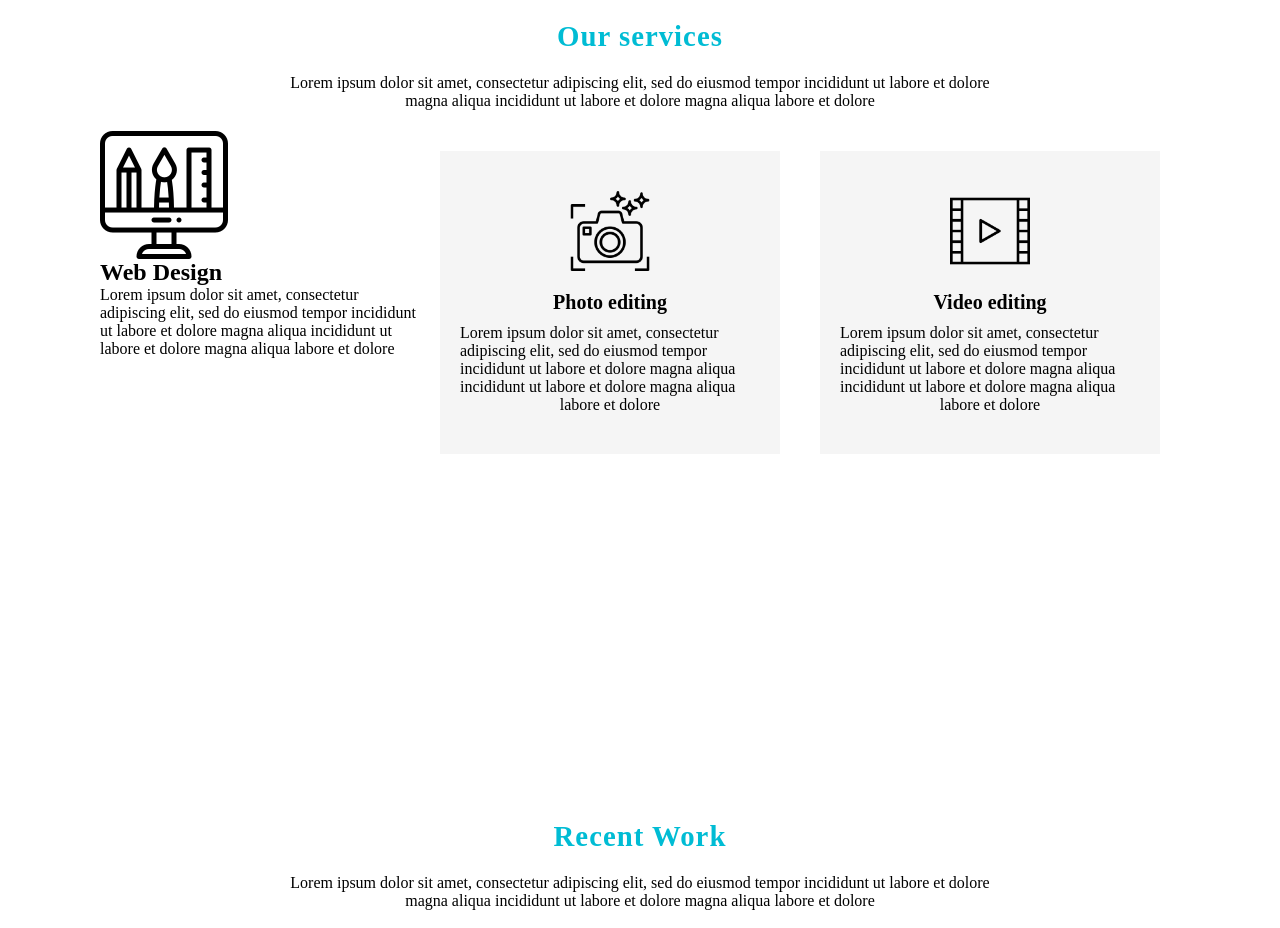
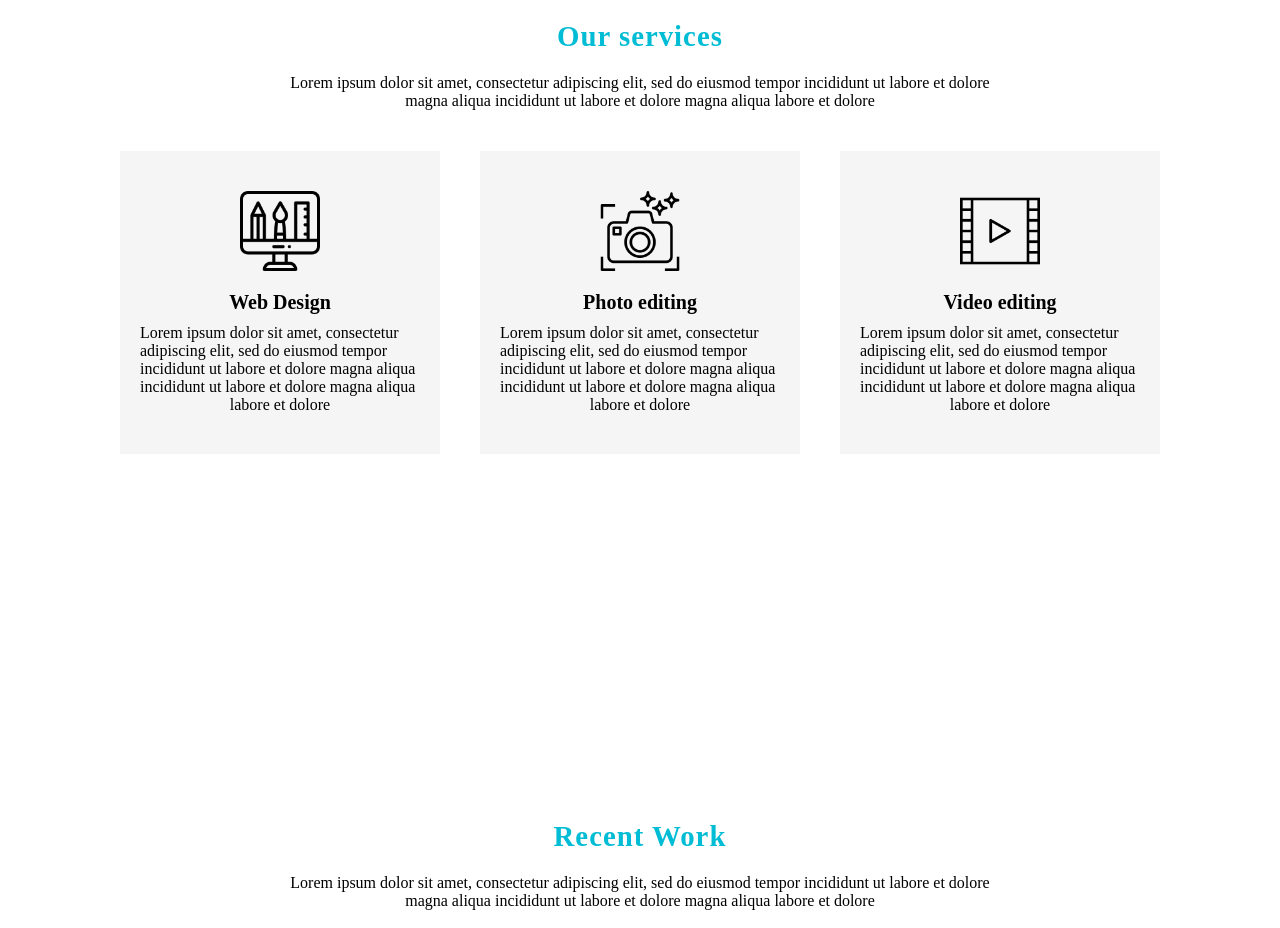
Before and after one commit to Neeraj122333/portfolio.github.io, a plain HTML site: page index.html in a window 1280 px wide. Shown: the part 1680-2608 px from the top of the page. Drawn offline with Linux system fonts and the light colour scheme; files whose address does not match are found by name.

Commit message:
Update index.html

```diff
--- a/index.html
+++ b/index.html
@@ -48,7 +48,7 @@
             <p>Lorem ipsum dolor sit amet, consectetur adipiscing elit, sed do eiusmod tempor incididunt ut labore et dolore magna aliqua incididunt ut labore et dolore magna aliqua labore et dolore </p>
             </div>
             <div class="content">
-            <div class="./img/servicesbx">
+            <div class="servicesbx">
                 <img src="./img/icon1.png">
                 <h2>Web Design</h2>
                 <p>Lorem ipsum dolor sit amet, consectetur adipiscing elit, sed do eiusmod tempor incididunt ut labore et dolore magna aliqua incididunt ut labore et dolore magna aliqua labore et dolore </p>
```
